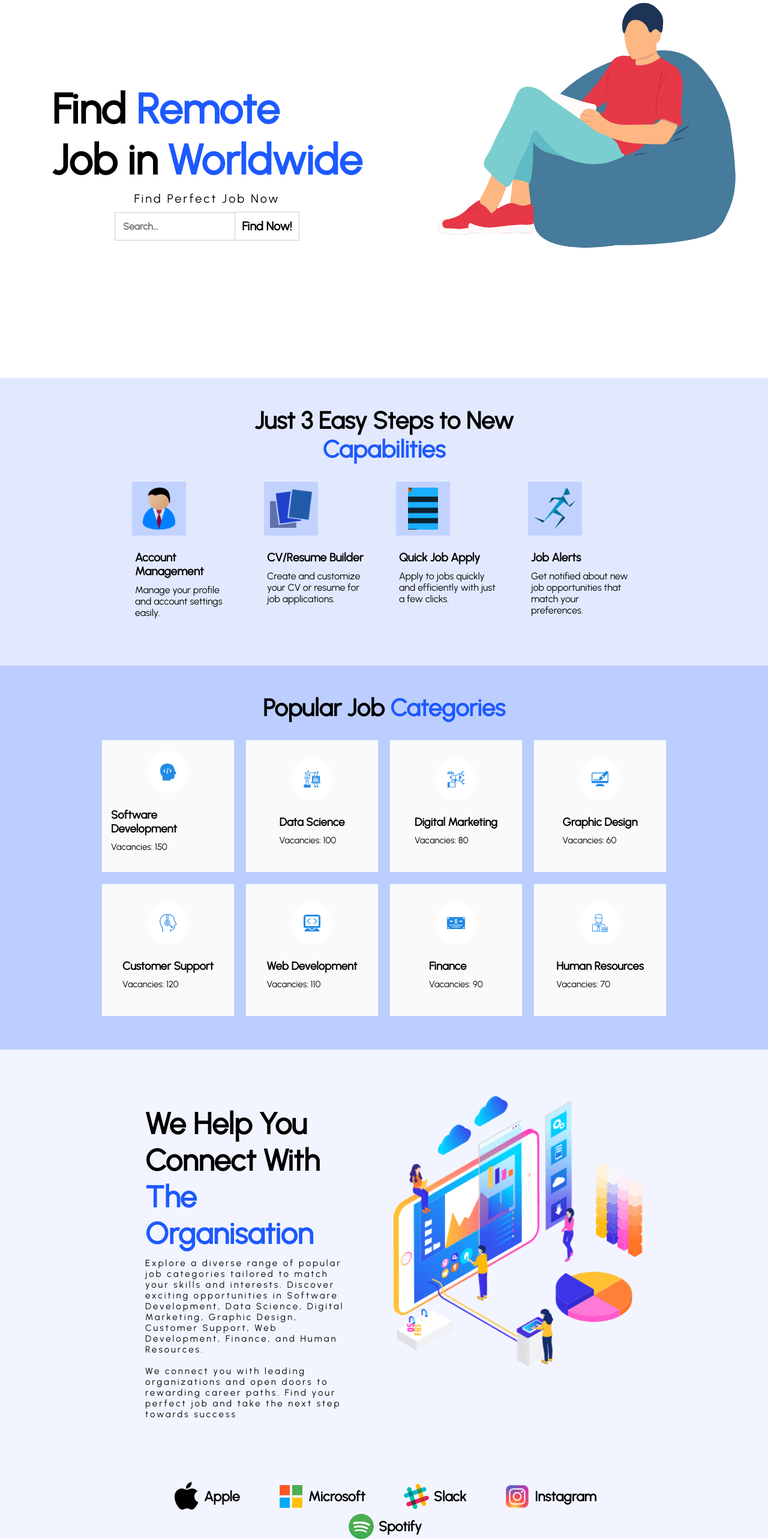
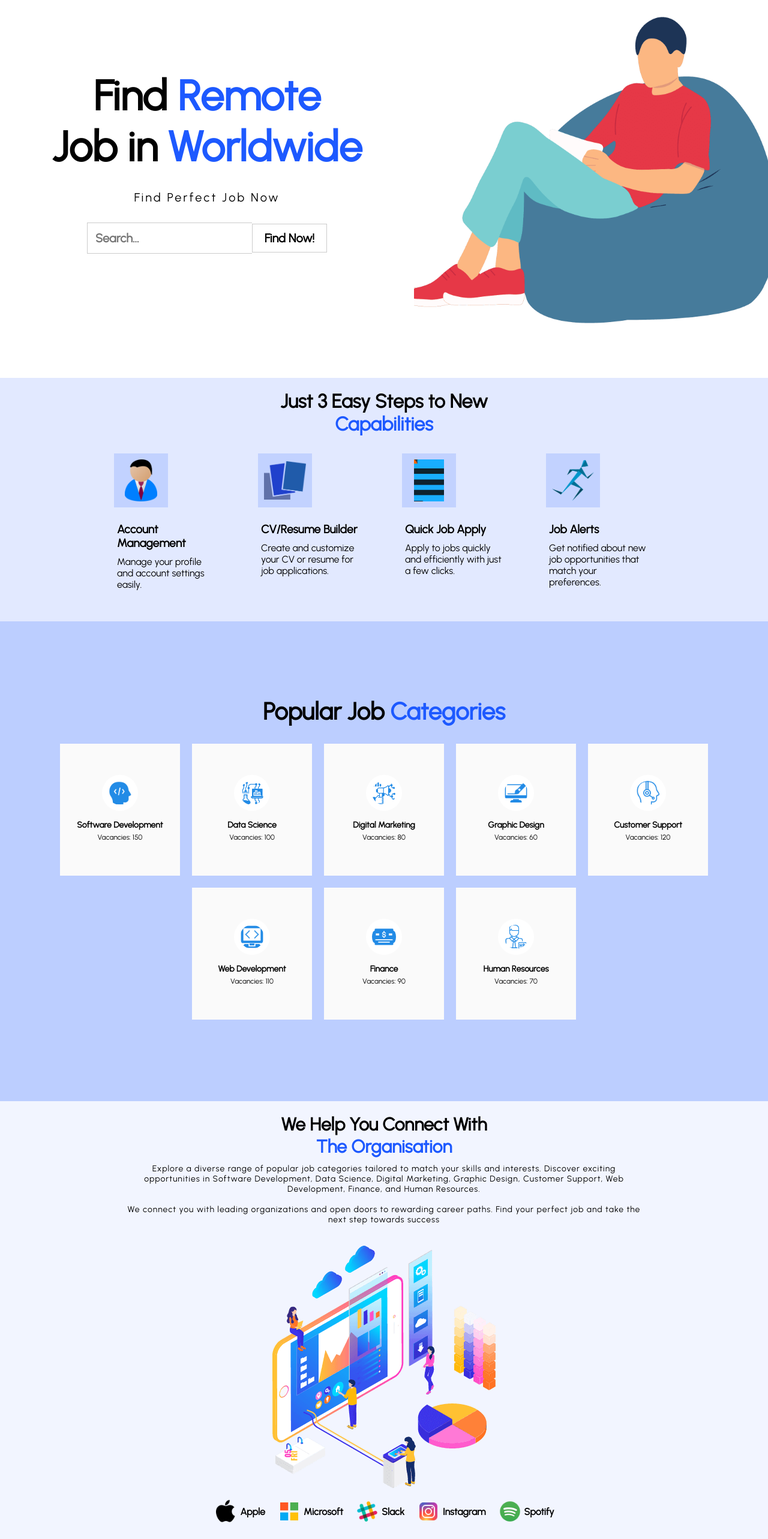
Before and after one commit to ZaryabXProgrammer/JOB-QUEST, a React (Vite) app in the folder client/: page / in a window 1280 px wide. Shown: the part 180-2746 px from the top of the page at 60% size. Built offline with nearby package versions, Linux system fonts and the light colour scheme.

Commit message:
Responsive Homepage

```diff
--- a/client/src/Components/Announcement.jsx
+++ b/client/src/Components/Announcement.jsx
@@ -9,7 +9,18 @@ const Container = styled.div`
     justify-content: center;
     font-size: 14px;
     font-weight: bold;
+    @media (max-width: 768px) { /* Adjust styles for tablet */
+        height: 50px;
+        font-size: 12px;
+    }
+
+    @media (max-width: 480px) { /* Adjust styles for mobile */
+        height: 70px;
+        font-size: 10px;
+    }
 `
+
+
 
 
 
--- a/client/src/Components/Benefits.jsx
+++ b/client/src/Components/Benefits.jsx
@@ -1,109 +1,97 @@
-import styled from 'styled-components'
+import styled from 'styled-components';
 import benefit from '../assets/categories/benefit.png';
-import { companiesData } from '../constants/index'
-
-
+import { companiesData } from '../constants/index';
 
 const Container = styled.div`
   background-color: #f2f5ff;
   overflow: hidden;
-  /* Center the container horizontally */
 `;
 
 const Wrapper = styled.div`
   margin: 0 auto;
   width: 100%;
-  height: 90vh;
-max-width: 70%; /* Set max-width to 70% */
+  height: auto; /* Change height to auto */
+  max-width: 70%;
   display: flex;
   justify-content: center;
   align-items: center;
+  flex-direction: column; /* Change flex-direction to column for responsiveness */
 `;
 
-
 const ImgContainer = styled.div`
-height: 80%;
+  height: auto; /* Change height to auto */
   flex: 1;
-`
+`;
 
 const Image = styled.img`
-height: 80%;
+  height: auto; /* Change height to auto */
+  width: 100%; /* Add width to occupy full width of the container */
+`;
 
-
-`
 const InfoContainer = styled.div`
+  padding: 20px; /* Adjust padding for smaller devices */
   display: flex;
   justify-content: center;
   align-items: center;
   flex: 1;
-    padding: 50px;
-    flex-direction: column;
-`
+  flex-direction: column; /* Change flex-direction to column for responsiveness */
+`;
 
 const Title = styled.h1`
-    font-size: 50px;
+  font-size: 30px; /* Decrease font size for smaller devices */
+  text-align: center; /* Center align text */
+`;
 
-`
 const Desc = styled.p`
   margin: 10px 0px;
-    font-size: 15px;
+  font-size: 14px; /* Decrease font size for smaller devices */
   font-weight: 500;
-    letter-spacing: 3px;
+  letter-spacing: 1px; /* Decrease letter spacing for smaller devices */
+  text-align: center; /* Center align text */
+`;
 
-`
 const Span = styled.span`
   color: #1d59ff;
-`
+`;
+
 const CompanyWrapper = styled.div`
   display: flex;
   justify-content: center;
   align-items: center;
-  flex-wrap: wrap; /* Allow wrapping of items */
- /* Add margin for spacing */
+  flex-wrap: wrap;
   max-width: 70%;
   margin: 0 auto;
   margin-bottom: 40px;
 `;
 
 const CompanyContainer = styled.div`
-  margin: 0 30px;
+  margin: 10px; /* Adjust margin for smaller devices */
   display: flex;
-
   align-items: center;
 `;
 
 const Logo = styled.img`
-  width: 50px;
-  height: 50px;
+  width: 40px; /* Decrease width for smaller devices */
+  height: 40px; /* Decrease height for smaller devices */
   margin-right: 4px;
 `;
 
 const CompanyTitle = styled.p`
-  font-weight: 1000;
-  font-size: 23px;
+  font-weight: 700; /* Adjust font weight for smaller devices */
+  font-size: 16px; /* Decrease font size for smaller devices */
+`;
 
-`;
 const Benefits = () => {
   return (
-
-
     <Container>
       <Wrapper>
         <InfoContainer>
-
           <Title>We Help You Connect With <br /><Span>The Organisation</Span> </Title>
-
           <Desc>Explore a diverse range of popular job categories tailored to match your skills and interests. Discover exciting opportunities in Software Development, Data Science, Digital Marketing, Graphic Design, Customer Support, Web Development, Finance, and Human Resources. <br /><br />We connect you with leading organizations and open doors to rewarding career paths. Find your perfect job and take the next step towards success</Desc>
-
-
         </InfoContainer>
-
         <ImgContainer>
           <Image src={benefit} />
         </ImgContainer>
-
-
-
       </Wrapper>
       <CompanyWrapper>
         {companiesData.map((company) => (
@@ -113,12 +101,8 @@ const Benefits = () => {
           </CompanyContainer>
         ))}
       </CompanyWrapper>
+    </Container>
+  );
+};
 
-    </Container>
-
-
-
-  )
-}
-
-export default Benefits
+export default Benefits;
--- a/client/src/Components/Features.jsx
+++ b/client/src/Components/Features.jsx
@@ -1,31 +1,35 @@
 import styled from 'styled-components'
 import { cardsData } from '../constants/index'
 
-
 const Container = styled.div`
-
-height: 60vh;
+  height: 100%;
   display: flex;
   align-items: center;
   justify-content: center;
   background-color: #e2e9ff;
   flex-direction: column;
+  padding: 20px;
+  // @media (max-width: 480px) { /* Adjust styles for mobile */
+  //     margin-bottom: 150px;
+  // }
+`;
 
-`
 const Title = styled.h2`
-    font-size: 40px;
+  font-size: 2rem;
   font-weight: bold;
   text-align: center;
   margin-bottom: 20px;
-`
+`;
+
 const Span = styled.span`
   color: #1d59ff;
-`
+`;
 
 const CardList = styled.div`
   display: flex;
   flex-wrap: wrap;
   justify-content: center;
+  gap: 20px; /* Add gap between cards */
 `;
 
 const CardContainer = styled.div`
@@ -34,7 +38,6 @@ const CardContainer = styled.div`
   flex-direction: column;
   width: 200px;
   height: 250px;
-
   margin: 10px;
   overflow: hidden;
   transition: transform 0.3s ease;
@@ -42,7 +45,15 @@ const CardContainer = styled.div`
   &:hover {
     transform: translateY(-10px);
     cursor: pointer;
-  }`
+  }
+
+  @media screen and (max-width: 768px) {
+    width: calc(50% - 20px); /* Two cards per row on tablets */
+  }
+  @media screen and (max-width: 480px) {
+    width: 40%;
+  }
+`;
 
 const ImageContainer = styled.div`
   margin-left: 10px;
@@ -52,8 +63,7 @@ width: 90px;
   justify-content: center;
   align-items: center;
   background-color: #1d59ff29;
-
-`
+`;
 
 const CardImage = styled.img`
   width: 100%;
@@ -75,24 +85,18 @@ const CardDescription = styled.p`
   font-size: 1rem;
 `;
 
-
-
 const Features = () => {
   return (
-    <div>
-
     <Container>
       <Title>
         Just 3 Easy Steps to New <br /> <Span> Capabilities</Span>
       </Title>
-
       <CardList>
         {cardsData.map((card) => (
           <CardContainer key={card.id}>
             <ImageContainer>
               <CardImage src={card.image} alt={card.title} />
             </ImageContainer>
-
             <CardContent>
               <CardTitle>{card.title}</CardTitle>
               <CardDescription>{card.description}</CardDescription>
@@ -101,11 +105,7 @@ const Features = () => {
         ))}
       </CardList>
     </Container>
+  );
+};
 
-
-
-    </div>
-  )
-}
-
-export default Features
+export default Features;
--- a/client/src/Components/Footer.jsx
+++ b/client/src/Components/Footer.jsx
@@ -1,4 +1,3 @@
-
 import styled from 'styled-components';
 
 // Social icons (replace the placeholder URLs with actual URLs for each social platform)
@@ -16,19 +15,15 @@ const FooterContainer = styled.div`
   background-color: #062038;
   color: white;
   padding: 50px 0;
-    height: 50vh;
-
 `;
 
 const FooterWrapper = styled.div`
-
   display: grid;
   grid-template-columns: repeat(auto-fit, minmax(200px, 1fr));
   gap: 30px;
   max-width: 1200px;
-    margin: 60px auto; /* Center horizontally */
-    /* Center the content inside each column */
-
+  margin: 0 auto; /* Center horizontally */
+  padding: 0 20px; /* Add padding to make responsive */
 `;
 
 const Column = styled.div`
@@ -38,7 +33,6 @@ const Column = styled.div`
 
 const LogoContainer = styled.div`
   display: flex;
-
   margin-bottom: 20px;
 `;
 
--- a/client/src/Components/JobCategories.jsx
+++ b/client/src/Components/JobCategories.jsx
@@ -1,32 +1,32 @@
 import styled from 'styled-components'
 import { popularJobCategoriesData } from '../constants/index'
 
-
 const Container = styled.div`
-
-height: 80vh;
+    min-height: 100vh;
     display: flex;
     align-items: center;
     justify-content: center;
     background-color: #bcceff;
     flex-direction: column;
+`;
 
-
-`
 const Wrapper = styled.div`
-    width: 80%;
-
-`
+    width: 90%;
+`;
 
 const Title = styled.h2`
     font-size: 40px;
     font-weight: bold;
     text-align: center;
     margin-bottom: 20px;
-`
+    @media (max-width: 480px) {
+        font-size: 30px;
+    }
+`;
+
 const Span = styled.span`
     color: #1d59ff;
-`
+`;
 
 const CardList = styled.div`
     display: flex;
@@ -39,66 +39,69 @@ background-color: rgb(250, 250, 250);
     position: relative;
     display: flex;
     flex-direction: column;
-  width: 220px;
-  height: 220px;
+    width: calc(50% - 20px); /* Two cards per row on mobile */
+    max-width: 160px; /* Limit maximum width */
+    height: 200px; /* Adjust height for mobile */
     justify-content: center;
     align-items: center;
     margin: 10px;
     overflow: hidden;
-  transition: transform 0.3s ease, background-color 0.32s ease;;
+    transition: transform 0.3s ease, background-color 0.32s ease;
 
     &:hover {
         transform: translateY(-10px);
         box-shadow: 0 5px 15px rgba(0, 0, 0, 0.2);
-
-    background-color: #3b70ff ;
+        background-color: #3b70ff;
         color: white;
         cursor: pointer;
+    }
+
+    @media (max-width: 768px) {
+        width: calc(50% - 20px); /* Two cards per row on tablet devices */
+    }
+
+    @media (min-width: 768px) {
+        width: calc(33.33% - 20px); /* Three cards per row on desktop */
+        max-width: 200px; /* Adjust maximum width for desktop */
+        height: 220px; /* Adjust height for desktop */
     }
 `;
 
 const ImageContainer = styled.div`
-padding: 20px;
-height: 70px;
-width: 70px;
+    padding: 10px;
+    height: 60px; /* Adjust height for smaller image */
+    width: 60px; /* Adjust width for smaller image */
     justify-content: center;
     align-items: center;
     border-radius: 50%;
     background-color: white;
-margin-top: 50px;
-
-`
+    margin-top: 10px; /* Adjust margin */
+`;
 
 const CardImage = styled.img`
     width: 100%;
     height: 100%;
     object-fit: contain;
-  border-radius: 8px 8px 0 0;
+    border-radius: 50%; /* Ensure circular shape */
 `;
 
 const CardContent = styled.div`
-  padding: 15px;
-  margin-bottom: 50px;
+    padding: 10px;
+    text-align: center; /* Center align content */
 `;
 
 const CardTitle = styled.h3`
-  font-size: 1 rem;
-  margin: 10px 0;
+    font-size: 14px; /* Decrease font size */
+    margin: 5px 0;
 `;
 
 const CardDescription = styled.p`
-  font-size: 15px;
+    font-size: 12px; /* Decrease font size */
+    margin: 5px 0;
 `;
 
-
-
-
 const JobCategories = () => {
-
     return (
-
-        <div>
-
         <Container>
             <Title>
                 Popular Job <Span>Categories</Span>
@@ -110,21 +113,16 @@ const JobCategories = () => {
                             <ImageContainer>
                                 <CardImage src={card.image} alt={card.title} />
                             </ImageContainer>
-
                             <CardContent>
                                 <CardTitle>{card.title}</CardTitle>
                                 <CardDescription>{`Vacancies: ${card.vacancies}`}</CardDescription>
-                                    {/* <CardDescription>{`Job Title: ${card.jobTitle}`}</CardDescription> */}
                             </CardContent>
                         </CardContainer>
                     ))}
                 </CardList>
             </Wrapper>
         </Container>
+    );
+};
 
-        </div>
-
-    )
-}
-
-export default JobCategories
+export default JobCategories;
--- a/client/src/Components/Navbar.jsx
+++ b/client/src/Components/Navbar.jsx
@@ -1,4 +1,3 @@
-
 import styled from 'styled-components';
 import { Link, useNavigate } from 'react-router-dom';
 
@@ -11,6 +10,10 @@ const Wrapper = styled.div`
   display: flex;
   justify-content: space-between;
   align-items: center;
+
+  @media (max-width: 480px) {
+    padding: 10px;
+  }
 `;
 
 const Left = styled.div`
@@ -20,18 +23,21 @@ const Left = styled.div`
 `;
 
 const SearchContainer = styled.div`
-
   display: flex;
   align-items: center;
   margin-left: 25px;
   padding: 5px;
 `;
 
-
 const Center = styled.div`
   flex: 1;
   text-align: center;
   display: flex;
+  justify-content: center;
+
+  @media (max-width: 480px) {
+    display: none; /* Hide Center content on mobile */
+  }
 `;
 
 const Logo = styled.h1`
@@ -64,8 +70,8 @@ const StyledLink = styled(Link)`
 `;
 
 const Span = styled.span`
-    color: #1d59ff;
-`
+  color: #1d59ff;
+`;
 
 const Navbar = () => {
   const navigate = useNavigate();
@@ -75,23 +81,29 @@ const Navbar = () => {
       <Wrapper>
         <Left>
           <SearchContainer>
-            <Logo onClick={() => navigate('/')}>Job<Span>Quest</Span></Logo>
+            <Logo onClick={() => navigate('/')}>
+              Job<Span>Quest</Span>
+            </Logo>
           </SearchContainer>
         </Left>
         <Center>
-
-          <MenuItem>Home</MenuItem>
-          <MenuItem>Jobs</MenuItem>
-          <MenuItem>Categories</MenuItem>
+          <MenuItem>
+            <StyledLink to="/">Home</StyledLink>
+          </MenuItem>
+          <MenuItem>
+            <StyledLink to="/jobs">Jobs</StyledLink>
+          </MenuItem>
+          <MenuItem>
+            <StyledLink to="/categories">Categories</StyledLink>
+          </MenuItem>
         </Center>
         <Right>
-          <StyledLink to='/register'>
+          <StyledLink to="/register">
             <MenuItem>Register</MenuItem>
           </StyledLink>
           <StyledLink to="/login">
             <MenuItem>Sign In</MenuItem>
           </StyledLink>
-
         </Right>
       </Wrapper>
     </Container>
--- a/client/src/Components/NewsLetter.jsx
+++ b/client/src/Components/NewsLetter.jsx
@@ -23,6 +23,9 @@ max-width: 60%; /* Set max-width to 70% */
 const ImgContainer = styled.div`
 height: 80%;
     flex: 1;
+    @media (max-width: 480px) { /* Adjust styles for mobile */
+    display: none;
+  }
 `
 
 const Image = styled.img`
--- a/client/src/Components/Reviews.jsx
+++ b/client/src/Components/Reviews.jsx
@@ -1,32 +1,29 @@
 import styled from 'styled-components';
 import { jobSeekerReviews } from '../constants/index';
-import dots from '../assets/reviews/dots.png'
+import dots from '../assets/reviews/dots.png';
 
 const Container = styled.div`
   background-color: #ebeffa;
   overflow: hidden;
-  /* Center the container horizontally */
 `;
 
 const Wrapper = styled.div`
   margin: 0 auto;
   width: 100%;
-  height: 80vh;
-  max-width: 70%; /* Set max-width to 70% */
+  max-width: 70%;
   display: flex;
   flex-direction: column;
 `;
 
 const Title = styled.h1`
   text-align: center;
-
-  font-size: 50px;
+  font-size: 40px; /* Decrease font size for smaller devices */
 `;
 
 const Desc = styled.p`
   text-align: center;
   margin-top: 20px;
-  font-size: 15px;
+  font-size: 14px; /* Decrease font size for smaller devices */
 `;
 
 const Span = styled.span`
@@ -37,6 +34,7 @@ const CardList = styled.div`
   display: flex;
   flex-wrap: wrap;
   justify-content: center;
+  margin-top: 20px; /* Add margin for better spacing */
 `;
 
 const CardContainer = styled.div`
@@ -44,14 +42,11 @@ const CardContainer = styled.div`
   position: relative;
   display: flex;
   flex-direction: column;
-    width: 301px;
-    height: 228px;
-  justify-content: center;
-
+  width: 280px; /* Adjust width for smaller devices */
+  height: auto; /* Set height to auto */
   margin: 10px;
   overflow: hidden;
   transition: transform 0.3s ease, background-color 0.32s ease;
-
   &:hover {
     transform: translateY(-10px);
     box-shadow: 0 5px 15px rgba(0, 0, 0, 0.2);
@@ -62,43 +57,38 @@ const CardContainer = styled.div`
 `;
 
 const ImageContainer = styled.div`
-  padding: 0 20px;
-  height: 70px;
-  width: 70px;
-
-  border-radius: 50%;
-
-  margin-top: 30px;
+  padding: 20px;
+  display: flex;
+  justify-content: center;
+  align-items: center;
 `;
 
 const CardImage = styled.img`
-  width: 100%;
-  height: 100%;
+  max-width: 100%; /* Set max-width to prevent overflow */
+  max-height: 100%; /* Set max-height to prevent overflow */
   object-fit: cover;
-
-
+  border-radius: 50%;
 `;
 
 const CardContent = styled.div`
   padding: 0 15px;
-  margin-bottom: 50px;
+  margin-bottom: 20px; /* Decrease margin for smaller devices */
 `;
 
 const CardTitle = styled.h3`
-  font-size: 1 rem;
+  font-size: 1rem;
   margin: 10px 0;
 `;
 
 const Company = styled.div`
-
   color: #616161a7;
   font-size: 12px;
   font-weight: bold;
   margin: 10px 0;
-`
+`;
 
 const CardDescription = styled.p`
-  font-size: 11px;
+  font-size: 12px; /* Increase font size for better readability */
 `;
 
 const Reviews = () => {
@@ -118,15 +108,12 @@ const Reviews = () => {
                 <Company>{review.company}</Company>
                 <CardDescription>{review.review}</CardDescription>
               </CardContent>
-
-
             </CardContainer>
           ))}
         </CardList>
-                <div style={{ display: 'flex', justifyContent: 'center'}}>
-                    <img src={dots}  alt="" />
+        <div style={{ display: 'flex', justifyContent: 'center', marginTop: '20px' }}>
+          <img src={dots} alt="" />
         </div>
-
       </Wrapper>
     </Container>
   );
--- a/client/src/Components/Slider.jsx
+++ b/client/src/Components/Slider.jsx
@@ -1,58 +1,69 @@
 import styled from "styled-components"
 import { mobile } from '../Responsive'
 import HomeBanner from '../assets/homeVect.png'
+
 const Slider = () => {
 
-
     const Container = styled.div`
-
         width: 100%;
-    height: 90vh; // 100 vh is used to give the device width for landing page
+        height: 90vh;
         display: flex;
-
         position: relative;
         overflow: hidden;
-    /* ${mobile({ display: 'none' })} */
-`
+        ${mobile({ height: 'auto', flexDirection: 'column'})}
+    `;
+
     const ImgContainer = styled.div`
         height: 100%;
         flex: 1;
-`
+    `;
+
+    // ${mobile({ display: 'none' })}
 
     const Image = styled.img`
-height: 80%;
+        height: 100%;
+        width: 100%;
+        object-fit: cover;
+    `;
 
-
-`
     const InfoContainer = styled.div`
+        flex: 1;
         display: flex;
         justify-content: center;
         align-items: center;
-    flex: 1;
         padding: 50px;
         flex-direction: column;
-`
+        ${mobile({ padding: '20px'})}
+    `;
 
     const Title = styled.h1`
         font-size: 70px;
+        text-align: center;
+        margin-bottom: 20px;
+        ${mobile({ fontSize: '40px' })}
+    `;
 
-`
     const Desc = styled.p`
         margin: 10px 0px;
         font-size: 20px;
         font-weight: 500;
         letter-spacing: 3px;
-
-`
+        text-align: center;
+        ${mobile({ fontSize: '16px' })}
+    `;
 
     const Span = styled.span`
         color: #1d59ff;
-`
+    `;
+
     const SearchBoxContainer = styled.div`
         display: flex;
         align-items: center;
-
-  `
+        justify-content: center;
+        margin-top: 20px;
+        max-width: 400px;
+        width: 100%;
+    `;
 
     const SearchInput = styled.input`
         padding: 13px;
@@ -60,54 +71,41 @@ height: 80%;
         border: 1px solid #ccc;
         border-right: none;
         font-weight: bold;
+        width: 70%;
+        flex: 1;
+        ${mobile({ width: '60%', fontSize: '16px' })}
+    `;
 
-
-    width: 200px;
-    font-size: 16px;
-  `
     const Button = styled.button`
-    padding: 11px;
-
+        padding: 11px 20px;
         font-size: 20px;
         background-color: transparent;
         border: 1px solid #ccc;
         font-weight: bold;
-
         cursor: pointer;
         transition: 0.3s ease;
         &:hover {
-    background-color:#2660ff;
+            background-color: #2660ff;
             color: white;
-
-
         }
-`
-
+        ${mobile({ fontSize: '16px', padding: '8px 15px'})}
+    `;
 
     return (
         <Container>
-
             <InfoContainer>
-
                 <Title>Find <Span>Remote</Span>  <br /> Job in <Span>Worldwide</Span> </Title>
                 <Desc>Find Perfect Job Now</Desc>
-
                 <SearchBoxContainer>
                     <SearchInput type="text" placeholder="Search..." />
-                    <Button >Find Now! </Button>
+                    <Button>Find Now!</Button>
                 </SearchBoxContainer>
-
             </InfoContainer>
-
             <ImgContainer>
                 <Image src={HomeBanner} />
             </ImgContainer>
-
-
         </Container>
-
-
     )
 }
 
-export default Slider
+export default Slider;
--- a/client/src/Responsive.js
+++ b/client/src/Responsive.js
@@ -10,14 +10,12 @@ export const mobile = (props) => {
     `;
 };
 
+export const tablet = (props) => {
+    return css`
 
+    @media only screen and (max-width: 540px){
+        ${props}
+    }
 
-// export const tablet = (props) => {
-//     return css`
-
-//     @media only screen and (max-width: 540px){
-//         ${props}
-//     }
-
-//     `
-// }
+    `
+}
```
Also changed, not shown: client/src/Components/LatestJobs.jsx (+44 -73 lines). Lines whose indentation alone changed are shown as unchanged.
